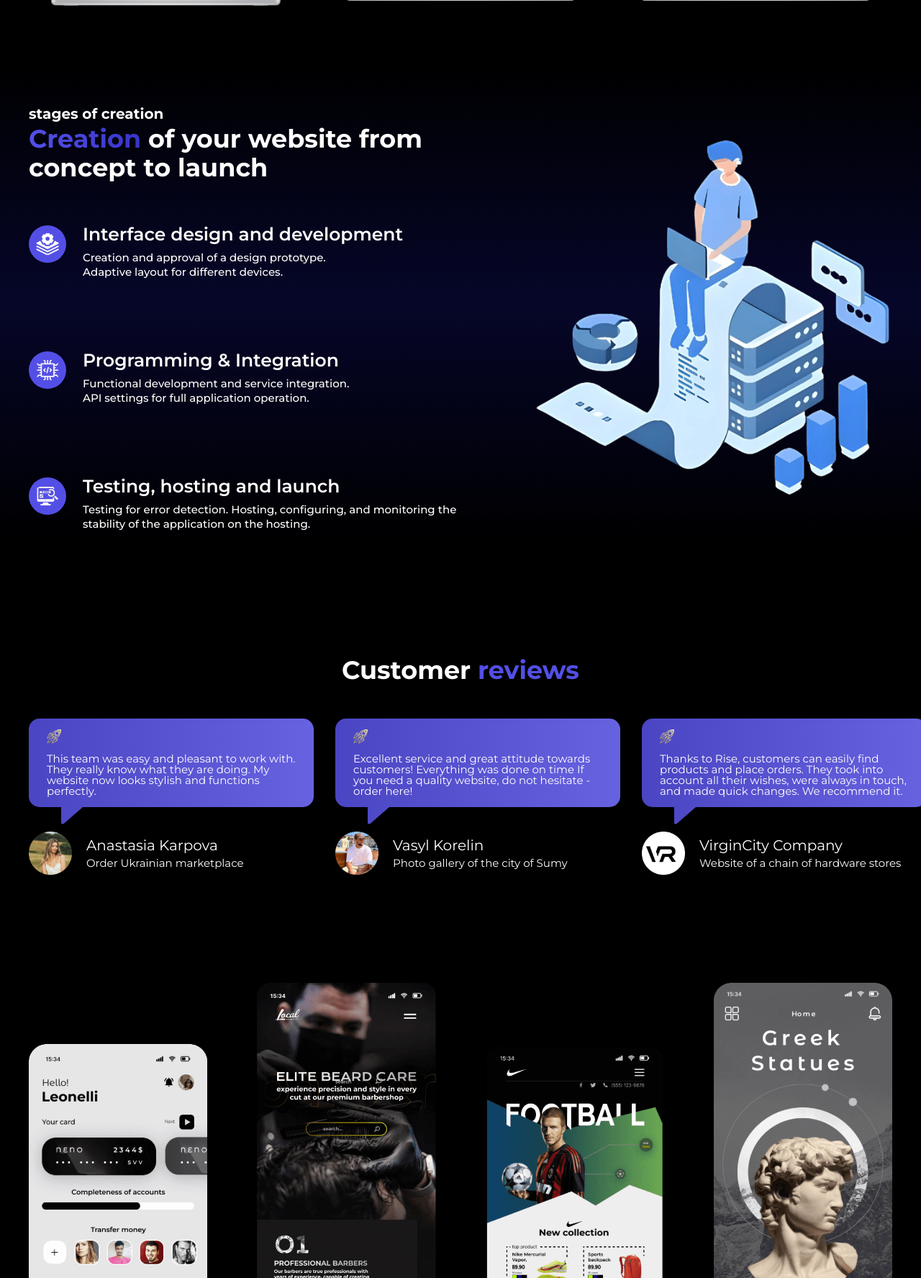
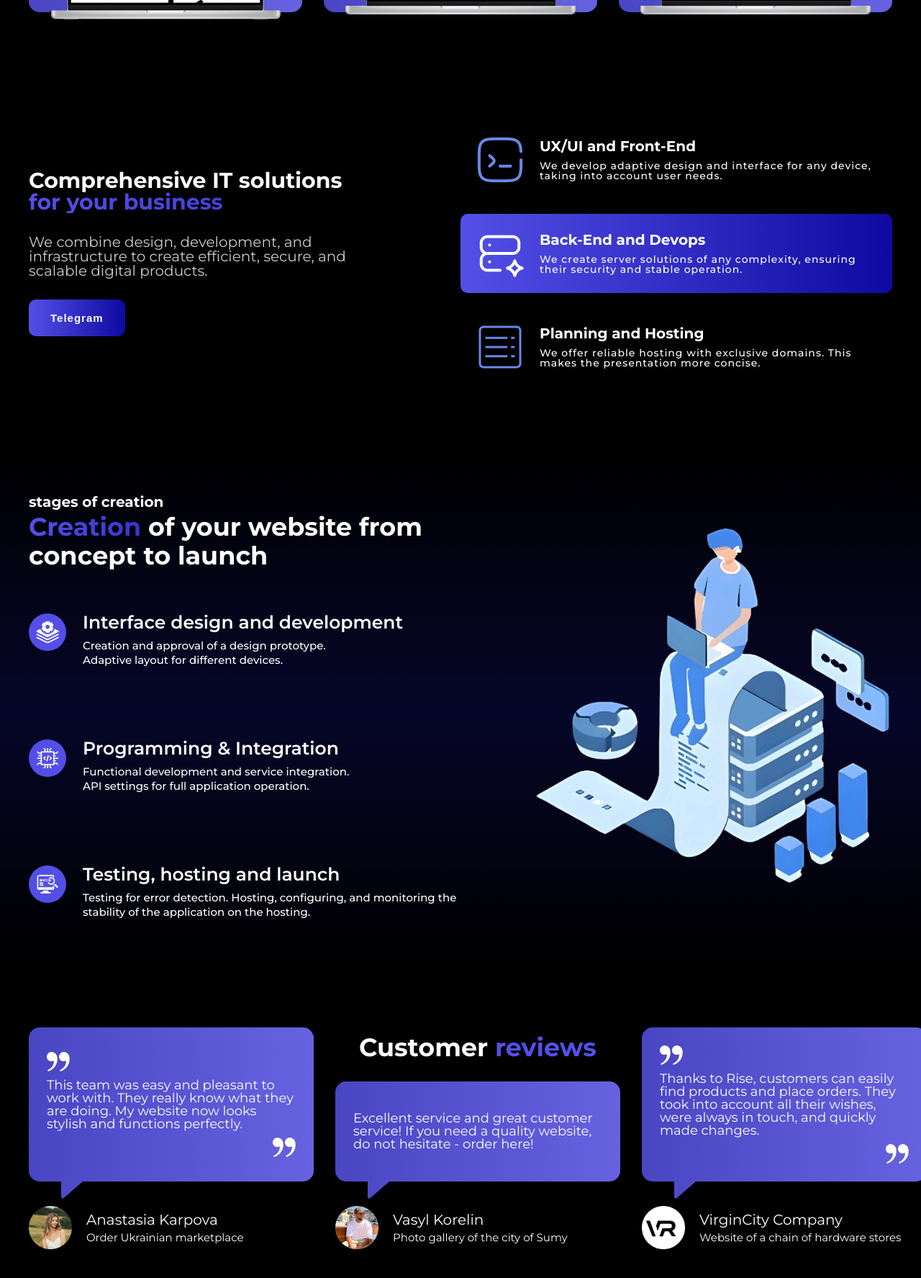
Before and after one commit to Evggeennniy/RiseApp, a Flask app: page /?lang=uk in a window 1280 px wide. Shown: the part 985-2760 px from the top of the page at 72% size. Run offline with Flask 3, Linux system fonts and the light colour scheme; data that the repository does not hold is empty.

Commit message:
new section added. translation, styles update

```diff
--- a/static/css/styles.css
+++ b/static/css/styles.css
@@ -542,7 +545,7 @@ a {
 }
 
 .dev-steps {
-  padding: 75px 0 25px 0;
+  padding: 75px 0;
   background: linear-gradient(180deg, #000000 1.37%, #060629 50.48%, #000001 97.75%);
   overflow: hidden;
 }
@@ -705,7 +708,7 @@ a {
 }
 .portfolio__img {
   margin-top: 150px;
-  margin-bottom: 75px;
+  margin-bottom: 150px;
   width: 100%;
 }
 .portfolio__img-mob {
@@ -726,6 +729,133 @@ a {
   }
   .portfolio .portfolio__subtitle {
     margin-bottom: 20px;
+  }
+}
+
+.service__info {
+  padding: 75px 0;
+}
+
+.service__info_wrapper {
+  display: flex;
+  align-items: center;
+  justify-content: space-between;
+  gap: 100px;
+}
+
+.service__info_text,
+.service__info_main {
+  flex: 1;
+}
+
+.service__info_text {
+  max-width: 500px;
+  display: flex;
+  flex-direction: column;
+  gap: 30px;
+}
+
+.service__info_text_title {
+  font-size: 30px;
+  color: #fff;
+  display: flex;
+  flex-direction: column;
+  font-weight: 700;
+}
+
+.service__info_text_title span {
+  background: linear-gradient(90deg, #5450E7, #3632C9);
+  background-clip: text;
+  -webkit-background-clip: text;
+  -webkit-text-fill-color: transparent;
+}
+
+.service__info_text_desc {
+  font-size: 20px;
+  color: #CCCCCC;
+}
+
+.service__info_text_btn {
+  border-radius: 10px;
+  background: linear-gradient(90deg, #5450E7 0%, #0E0AA1 100%);
+  padding: 17px 30px;
+  color: #fff;
+  font-size: 15px;
+  font-weight: 600;
+  border: none;
+  width: fit-content;
+  letter-spacing: 1px;
+  cursor: pointer;
+}
+
+.service__info_main {
+  display: flex;
+  flex-direction: column;
+  gap: 20px;
+}
+
+.service__info_main_card {
+  display: flex;
+  align-items: center;
+  flex-direction: row;
+  gap: 20px;
+  border-radius: 10px;
+  padding: 20px;
+}
+
+.service__info_main_card_img {
+  width: 100%;
+  height: 100%;
+  max-width: 70px;
+  max-height: 70px;
+}
+
+.service__info_main_card.highlighted {
+  background: linear-gradient(90deg, #5450E7 0%, #0E0AA1 100%);
+}
+
+.service__info_main_card_text {
+  display: flex;
+  flex-direction: column;
+  gap: 10px;
+}
+
+.service__info_main_card_text_title {
+  font-size: 20px;
+  font-weight: 700;
+}
+
+.service__info_main_card_text_desc {
+  letter-spacing: 1px;
+  font-size: 14px;
+  font-weight: 500;
+}
+
+@media (max-width: 575px) {
+
+  .service__info {
+    padding: 40px 0;
+  }
+
+  .service__info_wrapper {
+    flex-direction: column;
+    gap: 20px;
+  }
+
+  .service__info_text_title {
+    font-size: 6vw;
+  }
+
+  .service__info_text_desc {
+    font-size: 4vw;
+  }
+
+  .service__info_main_card_text_title {
+    font-size: 5vw;
+  }
+
+  .service__info_text_btn {
+    width: 100%;
   }
 }
 
@@ -778,8 +908,8 @@ a {
 .aboutus__title {
   font-weight: 700;
   text-align: center;
-  margin-bottom: 50px;
-  margin-top: 75px;
+  margin-bottom: 30px;
+  margin-top: 10px;
   color: #fff;
 }
 
@@ -839,16 +966,38 @@ a {
 }
 .aboutus__reviews-item {
   display: flex;
+  justify-content: center;
   flex-direction: column;
   flex: 1;
 }
+
 .aboutus__reviews-message {
+  position: relative;
+  display: flex;
+  justify-content: center;
+  flex-direction: column;
+  gap: 10px;
   border-radius: 15px;
   background: linear-gradient(270deg, #6762e0 0%, #4a45c3 100%);
-  padding: 15px 25px;
+  padding: 25px;
   width: 346px;
   flex: 3;
 }
+
+.quotes__container_left {
+  display: flex;
+  justify-content: flex-start;
+}
+
+.quotes__container_right {
+  display: flex;
+  justify-content: flex-end;
+}
+
+.aboutus__reviews-text {
+  font-size: 18px;
+}
+
 .aboutus__reviews-icon {
   height: 20px;
   margin-bottom: 10px;
--- a/templates/header.html
+++ b/templates/header.html
@@ -1,6 +1,6 @@
 <header class="header">
   <div class="header__wrapper container">
-    <div class="header__company">
+    <a class="header__company" href="{{ url_for('index', lang=lang) }}">
       <img
         src="{{ url_for('static', filename='img/logotype.png') }}"
         alt="logotype"
@@ -10,7 +10,7 @@
         <span class="company-name font--bold">Rise</span
         ><span class="company-name">App</span>
       </h2>
-    </div>
+    </a>
     <div class="header__mobnav-button">
       <div class="header__mobnav-stick"></div>
       <div class="header__mobnav-stick"></div>
--- a/templates/index.html
+++ b/templates/index.html
@@ -72,6 +72,67 @@
               <img src="{{ url_for('static', filename='img/skillpoint.png') }}" alt="project-img"
                 class="project-item__img" />
             </a>
+          </div>
+        </div>
+      </div>
+    </section>
+    <section class="service__info">
+      <div class="service__info_wrapper container">
+        <div class="service__info_text">
+          <h1 class="service__info_text_title">
+            {{ _('Comprehensive IT solutions')}}
+            <span>{{ _('for your business')}}</span>
+          </h1>
+          <p class="service__info_text_desc">
+            {{ _('We combine design, development, and infrastructure to create efficient, secure, and scalable digital products.')}}
+          </p>
+          <button class="service__info_text_btn">{{ _('Telegram')}}</button>
+        </div>
+        <div class="service__info_main">
+          <div class="service__info_main_card">
+            <img
+            src="{{ url_for('static', filename='img/service_info_uiux.png') }}"
+            alt="service info ui ux img"
+            class="service__info_main_card_img"
+            />
+            <div class="service__info_main_card_text">
+              <h3 class="service__info_main_card_text_title">
+                {{ _('UX/UI and Front-End')}}
+              </h3>
+              <p class="service__info_main_card_text_desc">
+                {{ _('We develop adaptive design and interface for any device, taking into account user needs.')}}
+              </p>
+            </div>
+          </div>
+          <div class="service__info_main_card highlighted">
+            <img
+            src="{{ url_for('static', filename='img/service_info_backend.png') }}"
+            alt="service info ui ux img"
+            class="service__info_main_card_img"
+            />
+            <div class="service__info_main_card_text">
+              <h3 class="service__info_main_card_text_title">
+                {{ _('Back-End and Devops')}}
+              </h3>
+              <p class="service__info_main_card_text_desc">
+                {{ _('We create server solutions of any complexity, ensuring their security and stable operation.')}}
+              </p>
+            </div>
+          </div>
+          <div class="service__info_main_card">
+            <img
+            src="{{ url_for('static', filename='img/service_info_hosting.png') }}"
+            alt="service info ui ux img"
+            class="service__info_main_card_img"
+            />
+            <div class="service__info_main_card_text">
+              <h3 class="service__info_main_card_text_title">
+                {{ _('Planning and Hosting')}}
+              </h3>
+              <p class="service__info_main_card_text_desc">
+                {{ _('We offer reliable hosting with exclusive domains. This makes the presentation more concise.')}}
+              </p>
+            </div>
           </div>
         </div>
       </div>
@@ -223,21 +284,26 @@
     <!-- TODO: THIS SHIT MUST'VE BEEN REMOVED  -->
     <section class="aboutus">
       <div class="aboutus__wrapper container">
-        <h2 class="aboutus__title">
-          {{ _('Customer')}}
-          <span>
-            {{ _('reviews')}}
-          </span></h2>
         <div class="aboutus__reviews">
           <div class="aboutus__reviews-item">
             <div class="aboutus__reviews-message">
-              <img src="{{ url_for('static', filename='img/logotype.png') }}" alt="icon"
-                class="aboutus__reviews-icon" />
+              <div class="quotes__container_left">
+                <img
+                src="{{ url_for('static', filename='img/quotes_white_icon.svg') }}"
+                alt="quotes icon"
+                class="aboutus__reviews_quotes_icon_left"
+                />
+              </div>
               <p class="aboutus__reviews-text">
-                {{ _('This team was easy and pleasant to work with. They really
-                know what they are doing. My website now looks stylish and
-                functions perfectly.') }}
+                {{ _('This team was easy and pleasant to work with. They really know what they are doing. My website now looks stylish and functions perfectly.') }}
               </p>
+              <div class="quotes__container_right">
+                <img
+                src="{{ url_for('static', filename='img/quotes_white_icon.svg') }}"
+                alt="quotes icon"
+                class="aboutus__reviews_quotes_icon_right"
+                />
+              </div>
             </div>
             <svg xmlns="http://www.w3.org/2000/svg" width="30" height="24" viewBox="0 0 30 24"
               class="aboutus__reviews-triangle" fill="none">
@@ -264,13 +330,15 @@
             </div>
           </div>
           <div class="aboutus__reviews-item">
+            <h2 class="aboutus__title">
+              {{ _('Customer')}}
+              <span>
+                {{ _('reviews')}}
+              </span>
+            </h2>
             <div class="aboutus__reviews-message">
-              <img src="{{ url_for('static', filename='img/logotype.png') }}" alt="icon"
-                class="aboutus__reviews-icon" />
               <p class="aboutus__reviews-text">
-                {{ _('Excellent service and great attitude towards customers!
-                Everything was done on time If you need a quality website, do
-                not hesitate - order here!') }}
+                {{ _('Excellent service and great customer service! If you need a quality website, do not hesitate - order here!') }}
               </p>
             </div>
             <svg xmlns="http://www.w3.org/2000/svg" width="30" height="24" viewBox="0 0 30 24"
@@ -299,13 +367,23 @@
           </div>
           <div class="aboutus__reviews-item">
             <div class="aboutus__reviews-message">
-              <img src="{{ url_for('static', filename='img/logotype.png') }}" alt="icon"
-                class="aboutus__reviews-icon" />
+              <div class="quotes__container_left">
+                <img
+                src="{{ url_for('static', filename='img/quotes_white_icon.svg') }}"
+                alt="quotes icon"
+                class="aboutus__reviews_quotes_icon_left"
+                />
+              </div>
               <p class="aboutus__reviews-text">
-                {{ _('Thanks to Rise, customers can easily find products and
-                place orders. They took into account all their wishes, were
-                always in touch, and made quick changes. We recommend it.') }}
+                {{ _('Thanks to Rise, customers can easily find products and place orders. They took into account all their wishes, were always in touch, and quickly made changes.') }}
               </p>
+              <div class="quotes__container_right">
+                <img
+                src="{{ url_for('static', filename='img/quotes_white_icon.svg') }}"
+                alt="quotes icon"
+                class="aboutus__reviews_quotes_icon_right"
+                />
+              </div>
             </div>
             <svg xmlns="http://www.w3.org/2000/svg" width="30" height="24" viewBox="0 0 30 24"
               class="aboutus__reviews-triangle" fill="none">
```
Also changed, not shown: other parts of static/css/styles.css (+24 -25 lines), static/img/arrow_down_icon.svg, static/img/facts-pc-en.png, static/img/facts-pc-uk.png, static/img/form-img.png, static/img/form_img_guy.png (added), static/img/quotes_white_icon.svg (added), static/img/service_info_backend.png (added), static/img/service_info_hosting.png (added), static/img/service_info_uiux.png (added), translations/uk/LC_MESSAGES/messages.po, 1 other file.
